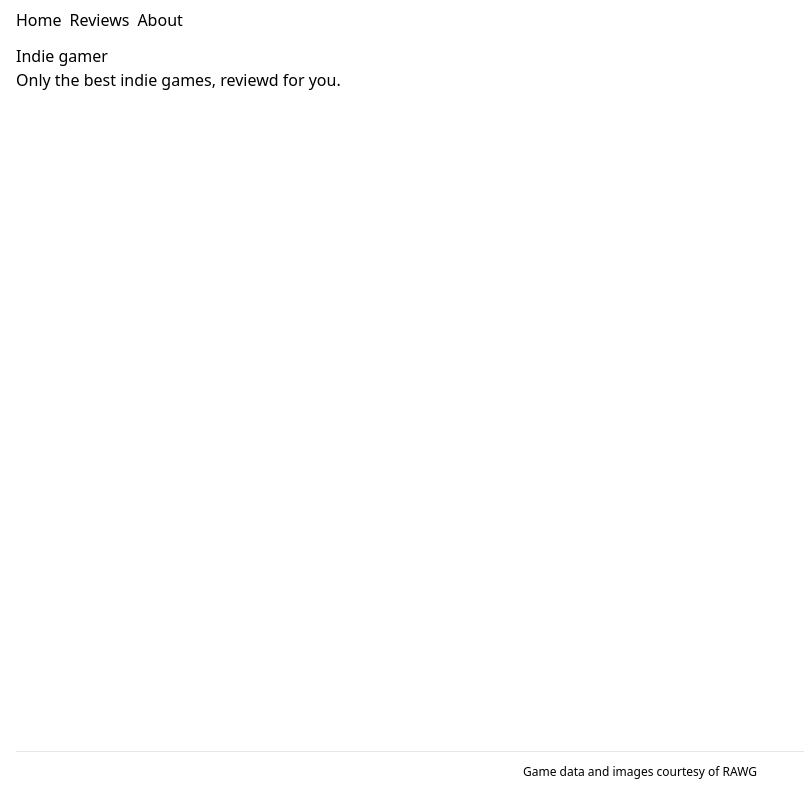
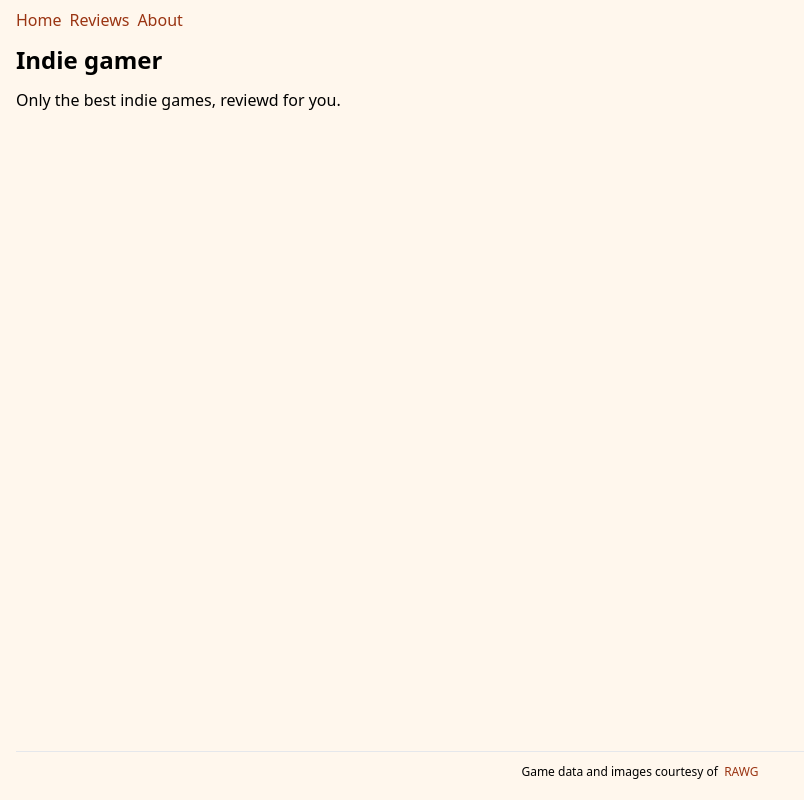
Before and after one commit to vcaruso/next-reviews, a Next.js app: page / in a window 1280 px wide. Shown: the whole page, without its empty margins (0-804 px from the left). Built offline with nearby package versions, Linux system fonts and the light colour scheme.

Commit message:
Styling 4

```diff
--- a/app/about/page.jsx
+++ b/app/about/page.jsx
@@ -1,9 +1,10 @@
 import React from 'react'
+import Heading from '@/components/Heading'
 
 export default function AboutPage() {
   return (
     <>
-        <h1>About</h1>
+        <Heading>About</Heading>
         <p>
             A website created to learn Next.js.
         </p>
--- a/app/layout.jsx
+++ b/app/layout.jsx
@@ -1,30 +1,23 @@
 import Link from 'next/link'
 import React from 'react'
+import NavBar from '../components/NavBar'
 import './globals.css'
+
 export default function RootLayout({ children }) {
   return (
     <html lang="en">
-      <body className='flex flex-col px-4 py-2 min-h-screen'>
+      <body className='bg-orange-50 flex flex-col px-4 py-2 min-h-screen'>
         <header>
-          <nav>
-            <ul className='flex gap-2'>
-              <li>
-                <Link href="/">Home</Link>
-              </li>
-              <li>
-                <Link href="/reviews">Reviews</Link>
-              </li>
-              <li>
-                <Link href="/about">About</Link>
-              </li>
-            </ul>
-          </nav>
+          <NavBar />
         </header>
         <main className='grow py-3'>
           {children}
         </main>
         <footer className='border-t py-3 text-center text-xs'>
-          Game data and images courtesy of <a href="https://rawg.io/" target="_blank">RAWG</a>
+          Game data and images courtesy of&nbsp; <a href="https://rawg.io/" target="_blank"
+          className='text-orange-800 hover:underline '
+
+          >RAWG</a>
         </footer>
       </body>
     </html>
--- a/app/page.jsx
+++ b/app/page.jsx
@@ -1,10 +1,12 @@
 import React from 'react'
+import Heading from '@/components/Heading';
 
 export default function HomePage() {
   console.log('[Homepage] rendering');
   return (
     <>
-        <h1>Indie gamer</h1>
+        <Heading>Indie gamer</Heading>
+
         <p>
             Only the best indie games, reviewd for you.
         </p>
--- a/app/reviews/hollow-knight/page.jsx
+++ b/app/reviews/hollow-knight/page.jsx
@@ -1,9 +1,10 @@
 import React from 'react'
+import Heading from '@/components/Heading'
 
 export default function HollowKnightPage() {
   return (
     <>
-        <h1>Hollow Knight</h1>
+        <Heading>Hollow Knight</Heading>
         <p>
             This will be the review for Hollow Knight.
         </p>
--- a/app/reviews/page.jsx
+++ b/app/reviews/page.jsx
@@ -1,10 +1,11 @@
 import Link from 'next/link'
 import React from 'react'
+import Heading from '@/components/Heading'
 
 export default function ReviewsPage() {
   return (
     <>
-        <h1>Reviews</h1>
+        <Heading>Reviews</Heading>
         <ul>
             <li>
             <Link href="/reviews/stardew-valley">Stardew Valley</Link>
--- a/app/reviews/stardew-valley/page.jsx
+++ b/app/reviews/stardew-valley/page.jsx
@@ -1,9 +1,10 @@
 import React from 'react'
+import Heading from '@/components/Heading'
 
 export default function StardewValleyPage() {
   return (
     <>
-        <h1>Stardew Valley</h1>
+        <Heading>Stardew Valley</Heading>
         <p>
             This will be the review for Stardew Valley.
         </p>
--- /dev/null
+++ b/components/Heading.jsx
@@ -0,0 +1,7 @@
+import React from 'react'
+
+export default function Heading({ children }) {
+  return (
+    <h1 className='font-bold pb-3 text-2xl'>{ children }</h1>
+  )
+}
--- /dev/null
+++ b/components/NavBar.jsx
@@ -0,0 +1,26 @@
+import Link from 'next/link'
+import React from 'react'
+
+export default function NavBar() {
+  return (
+    <nav>
+    <ul className='flex gap-2'>
+      <li>
+        <Link href="/"
+            className='text-orange-800 hover:underline '
+        >Home</Link>
+      </li>
+      <li>
+        <Link href="/reviews"
+            className='text-orange-800 hover:underline '
+        >Reviews</Link>
+      </li>
+      <li>
+        <Link href="/about"
+            className='text-orange-800 hover:underline '
+        >About</Link>
+      </li>
+    </ul>
+  </nav>
+  )
+}
```
Also changed, not shown: jsconfig.json (added, +7 -0 lines).
